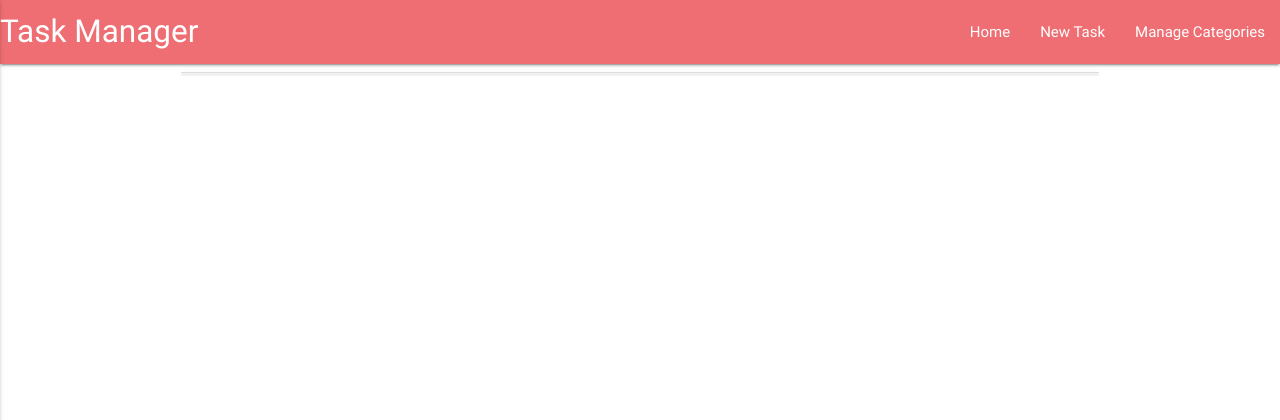
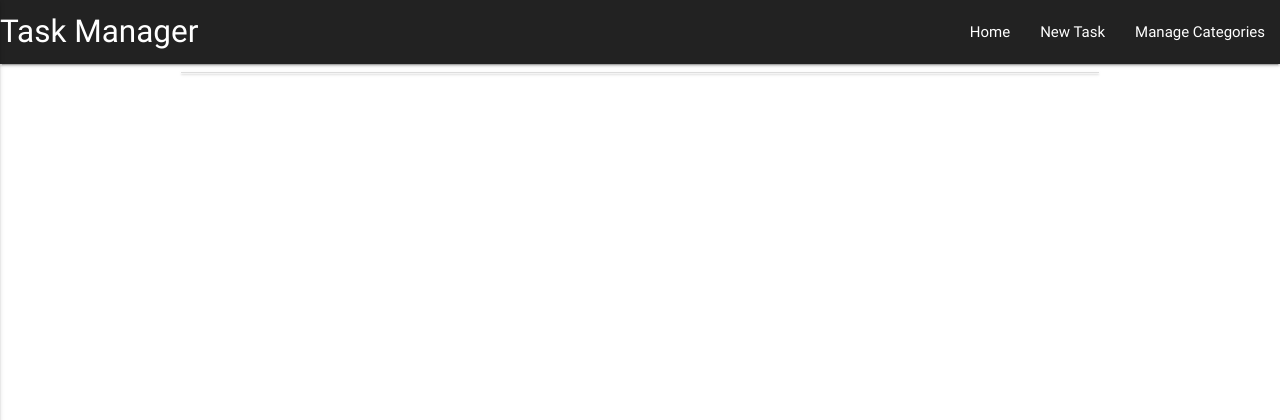
Before and after one commit to toderas/task-manager, a Flask app: page / in a window 1280 px wide. Shown: the top 420 px of the page. Run offline with Flask 2, Linux system fonts and the light colour scheme; data that the repository does not hold is empty; some libraries are stand-ins or nearby versions.

Commit message:
lastest update

```diff
--- a/app.py
+++ b/app.py
@@ -8,7 +8,10 @@ app = Flask(__name__)
 app.config["MONGO_DBNAME"] = 'task_manager'
 app.config["MONGO_URI"] = 'mongodb+srv://tode:1Martie1998@myfirstcluster-dxyoc.mongodb.net/task_manager?retryWrites=true&w=majority'
 
+
+
 mongo = PyMongo(app)
+
 
 @app.route('/')
 @app.route('/get_tasks')
--- a/static/css/style.css
+++ b/static/css/style.css
@@ -9,3 +9,6 @@
 .task_header {
     margin-top: 5px;
 }
+.nav-wrapper {
+    background-color: #222;
+}
```
Also changed, not shown: README.md (added).
